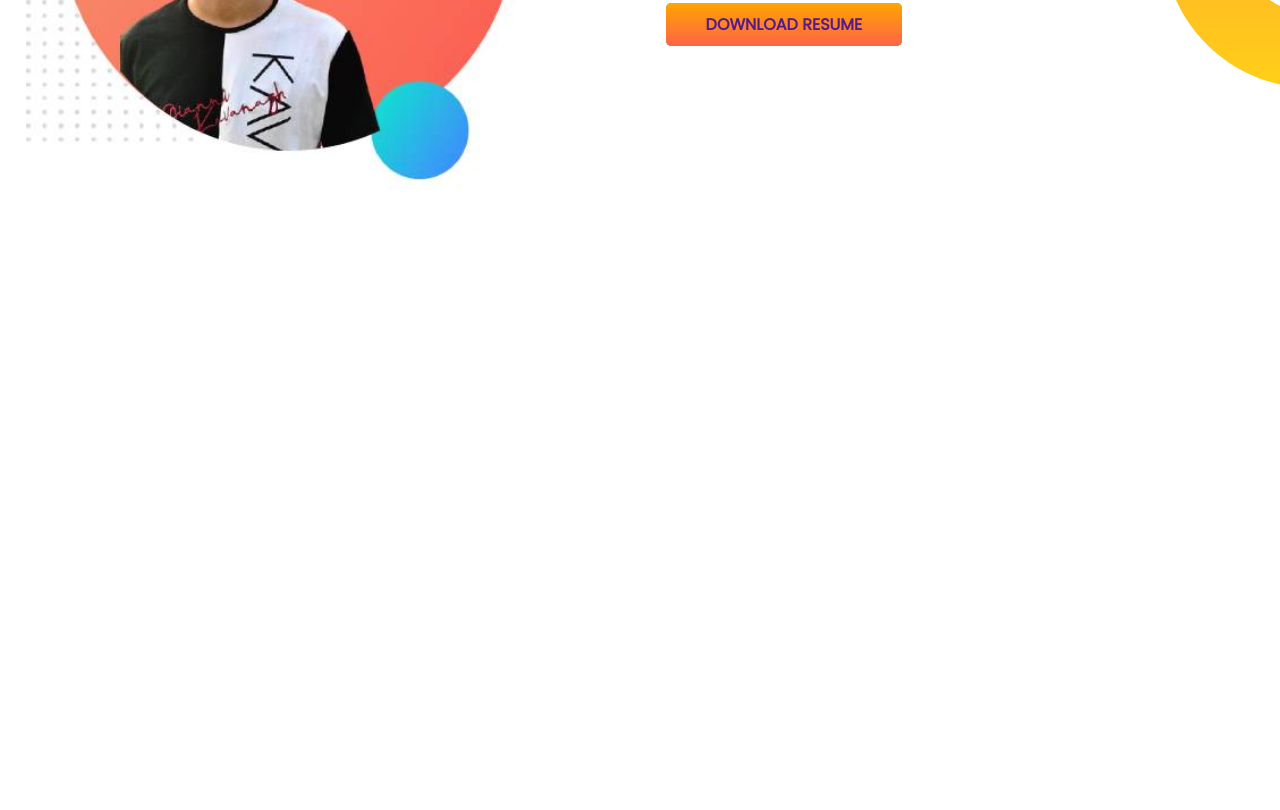
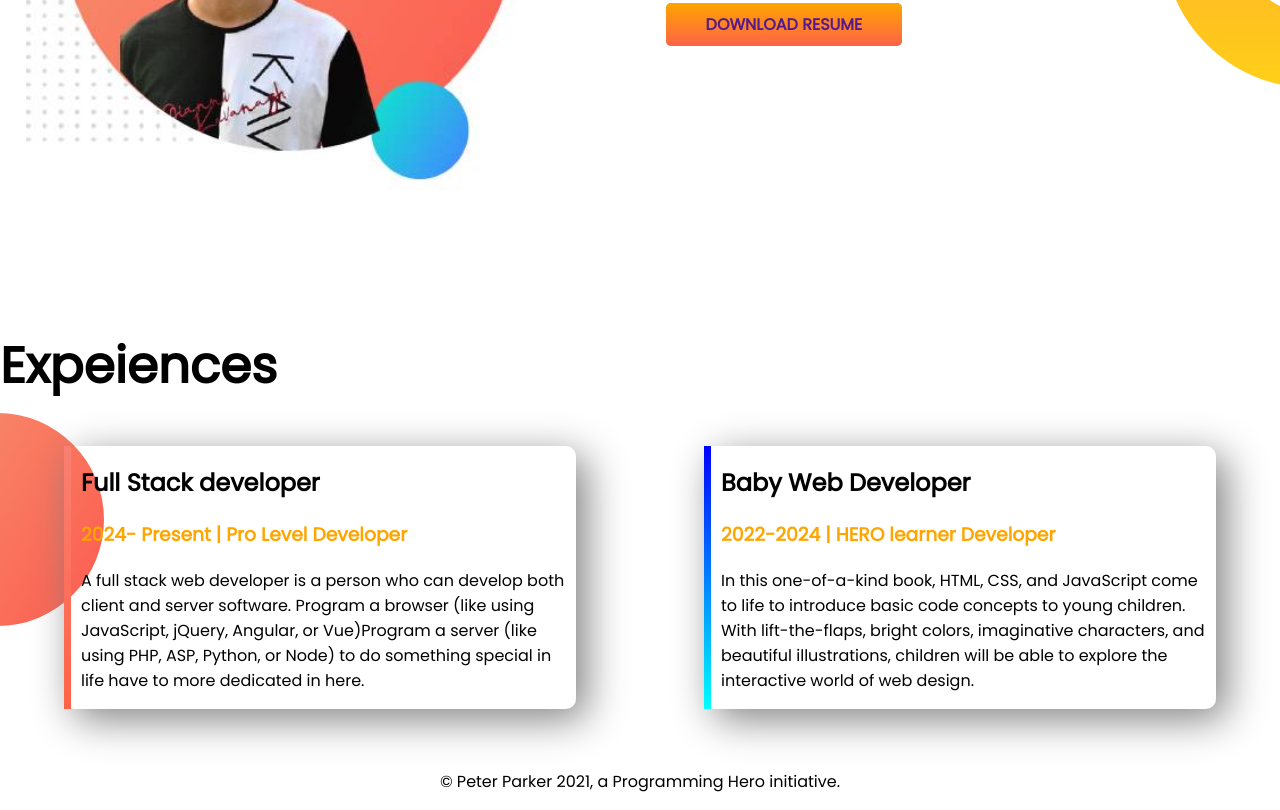
Before and after one commit to SRINATH-DEY/developer-portfolio, a plain HTML site: page index.html in a window 1280 px wide. Shown: the part 931-1741 px from the top of the page. Before the commit the page ends 1260 px from the top, so only its background shows below. Drawn offline with Linux system fonts and the light colour scheme; a web font is replaced by a local one.

Commit message:
footer and experience added

```diff
--- a/index.html
+++ b/index.html
@@ -11,10 +11,10 @@
     <link rel="stylesheet" href="style.css">
 </head>
 <body>
-    <section class="top-banner">
+    <section class="top-banner flexible-container">
 <div class="half-width">
     <h1>Welcome To</h1>
-    <h1><span class="max">SRINATH DEY</span> World!!</h1>
+    <h1><span class="orange-color">SRINATH DEY</span> World!!</h1>
     <h3>Web Developing and Working Smoothly </h3>
     <p>Designing is part of my life as a web developer. And creativity is a vital skill for web development. I always get to mold my own creativity and come up with different ideas. As time goes by, I will also learn from myself by re-using your previous ideas. And the limit is Only my imagination and Destination.</p>
     <a class="link-button" href="https://www.facebook.com/srinath.dey.1650/" target="_blank">Hey! HIRE ME</a>
@@ -23,7 +23,7 @@
     <img src="images/bg1.jpg" alt="">
 </div>
 </section>
-<section class="dream-big">
+<section class="dream-big flexible-container">
 <div class=" half-width">
     <img src="images/sri2-removebg-preview.jpg" alt="">
 </div>
@@ -37,6 +37,30 @@
     <a class="link-button" target="_blank" href="">DOWNLOAD RESUME</a>
 </div>
 </section>
+<section class="experience-area">
+    <h1>Expeiences</h1>
+<div class="flexible-container">
+
+    <div id="full-stack-experience" class="experience-item" >
+        <h2>Full Stack developer</h2>
+        <h3 class="orange-color"> 2024- Present | Pro Level Developer</h3>
+        <p>
+            A full stack web developer is a person who can develop both client and server software. Program a browser (like using JavaScript, jQuery, Angular, or Vue)Program a server (like using PHP, ASP, Python, or Node) to do something special in life have to more dedicated in here.
+
+        </p>
+    </div>
+    <div id="web-dev-experience" class="experience-item">
+       <h2>Baby Web Developer</h2>
+       <h3 class="orange-color">2022-2024 | HERO learner Developer</h3>
+       <p>In this one-of-a-kind book, HTML, CSS, and JavaScript come to life to introduce basic code concepts to young children. With lift-the-flaps, bright colors, imaginative characters, and beautiful illustrations, children will be able to explore the interactive world of web design. </p>
+    </div>
+</div>
+</section>
+<footer>
+    <p> © Peter Parker 2021, a Programming Hero initiative.</p>
+
+
+</footer>
 
 </body>
 </html>
--- a/style.css
+++ b/style.css
@@ -7,16 +7,21 @@ h1{
     font-size: 50px;
 
 }
-.max{
-    color: rgb(255, 153, 0);
+.h2{
+    font-size: 50px;
 }
-section{
+.orange-color{
+    color: orange;
+}
+.flexible-container{
     display: flex;
     margin-bottom: 60px;
 }
 .half-width{
     width: 50%;
     padding-left: 2%
+
+
 }
 .half-width img{
     width: 80%;
@@ -37,3 +42,31 @@ section{
     background-image: url(images/dream-bg.png);
     background-repeat: no-repeat;
     background-position: right
+}
+.experience-area{
+    background-image: url(images/exp-bg.png);
+    background-repeat: no-repeat;
+    background-position: left;
+}
+.experience-item{
+    width: 40%;
+    margin-left: 5%;
+    margin-right: 5%;
+    padding-left: 10px;
+    border-radius: 10px;
+    box-shadow: 10px 10px 40px gray;
+    border-left:  10px solid;
+}
+#web-dev-experience{
+    border-left: 7px solid;
+    border-image: linear-gradient(blue, cyan );
+    border-image-slice: 1;
+}
+#full-stack-experience{
+    border-left: 7px solid;
+    border-image: linear-gradient(salmon, tomato );
+    border-image-slice: 1;
+}
+footer p{
+    text-align: center;
+}
```
